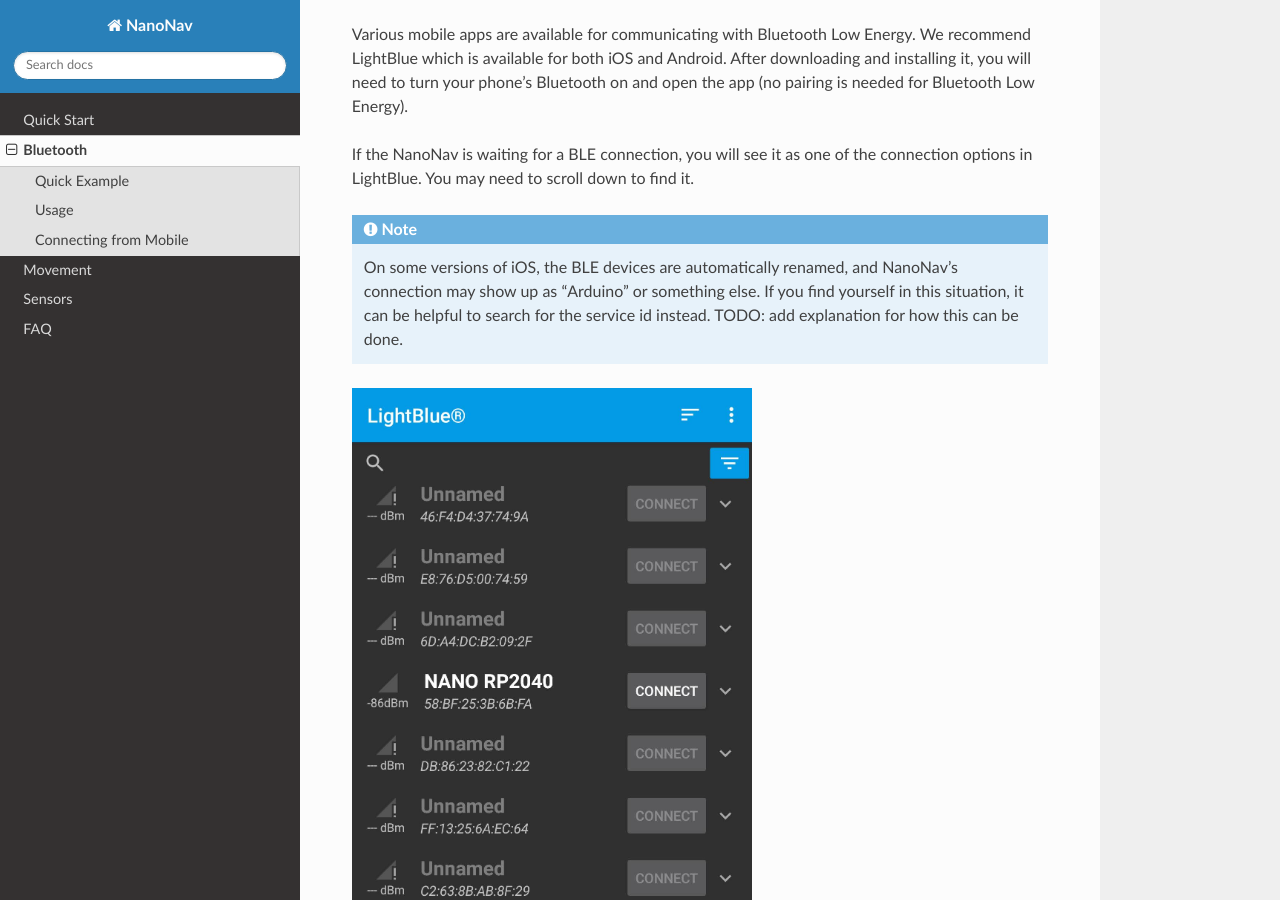
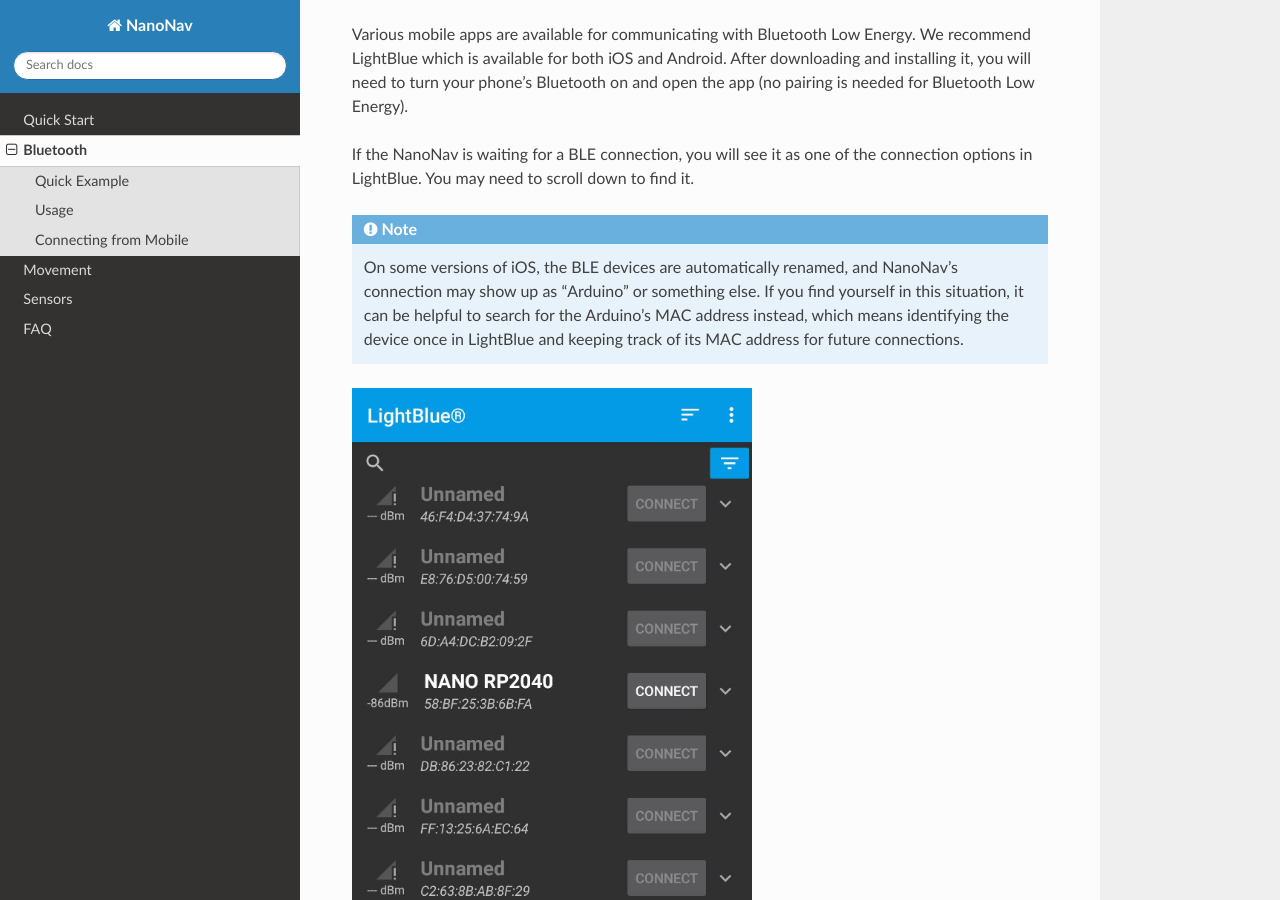
Before and after one commit to ErikUmble/NanoNav, a Sphinx documentation site: the page built from docs/source/bluetooth.rst, in a window 1280 px wide and 900 px high, scrolled down 878 px. Built offline with Sphinx 7.4.7 and the Read the Docs theme 2.0.0, drawn with Linux system fonts in a browser that asks for light colours.

Commit message:
Add explanation about using Mac address

```diff
--- a/docs/source/bluetooth.rst
+++ b/docs/source/bluetooth.rst
@@ -42,7 +42,7 @@
 
 .. note::
     On some versions of iOS, the BLE devices are automatically renamed, and NanoNav's connection may show up as "Arduino" or something else. If you find yourself in this
-    situation, it can be helpful to search for the service id instead. TODO: add explanation for how this can be done.
+    situation, it can be helpful to search for the Arduino's MAC address instead, which means identifying the device once in LightBlue and keeping track of its MAC address for future connections.
 
 .. image:: images/lightblue_devices_view.png
   :width: 400
```
